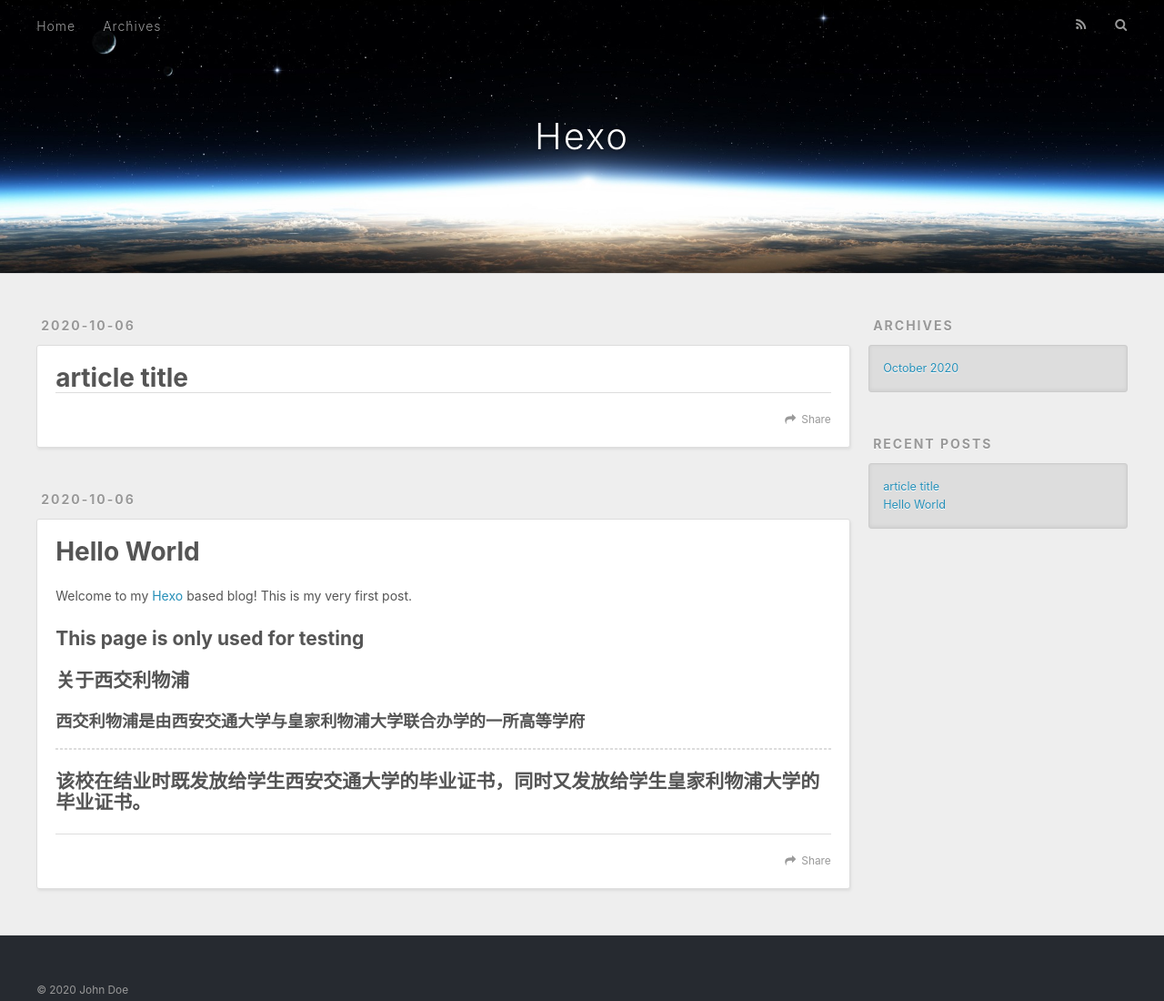
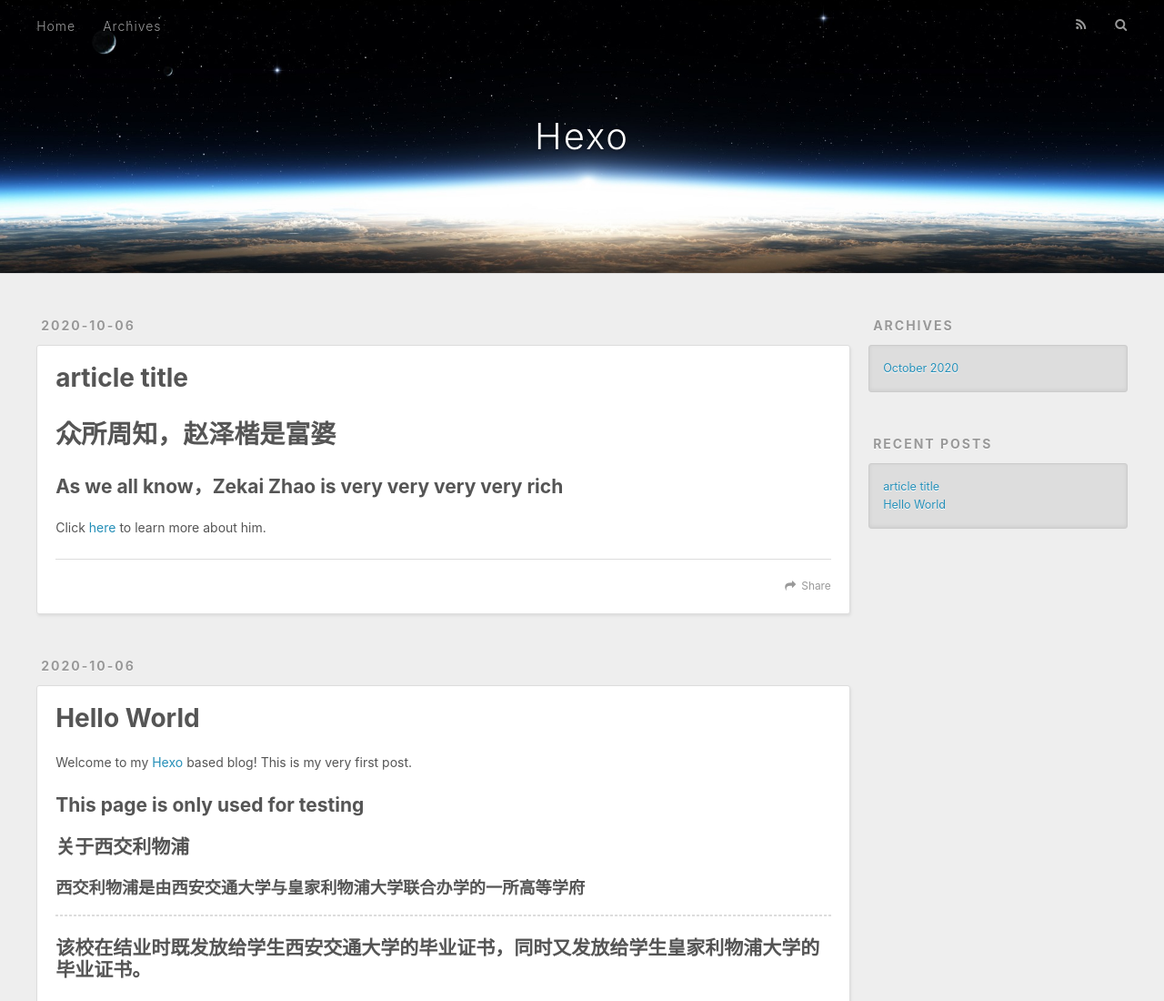
Before and after one commit to Moroshima/moroshima.github.io, a plain HTML site: page index.html in a window 1280 px wide. Shown: the top 1100 px of the page at 91% size. Drawn offline with nearby package versions, Linux system fonts and the light colour scheme.

Commit message:
Site updated: 2020-10-06 21:01:39

```diff
--- a/index.html
+++ b/index.html
@@ -86,6 +86,7 @@
 
     <div class="article-entry" itemprop="articleBody">
 
+        <h1 id="众所周知，赵泽楷是富婆"><a href="#众所周知，赵泽楷是富婆" class="headerlink" title="众所周知，赵泽楷是富婆"></a>众所周知，赵泽楷是富婆</h1><h2 id="As-we-all-know，Zekai-Zhao-is-very-very-very-very-rich"><a href="#As-we-all-know，Zekai-Zhao-is-very-very-very-very-rich" class="headerlink" title="As we all know，Zekai Zhao is very very very very rich"></a>As we all know，Zekai Zhao is very very very very rich</h2><p>Click <a href="www.baidu.com">here</a> to learn more about him.</p>
 
 
     </div>
```
Also changed, not shown: 2020/10/06/article-title/index.html (+5 -2 lines).
